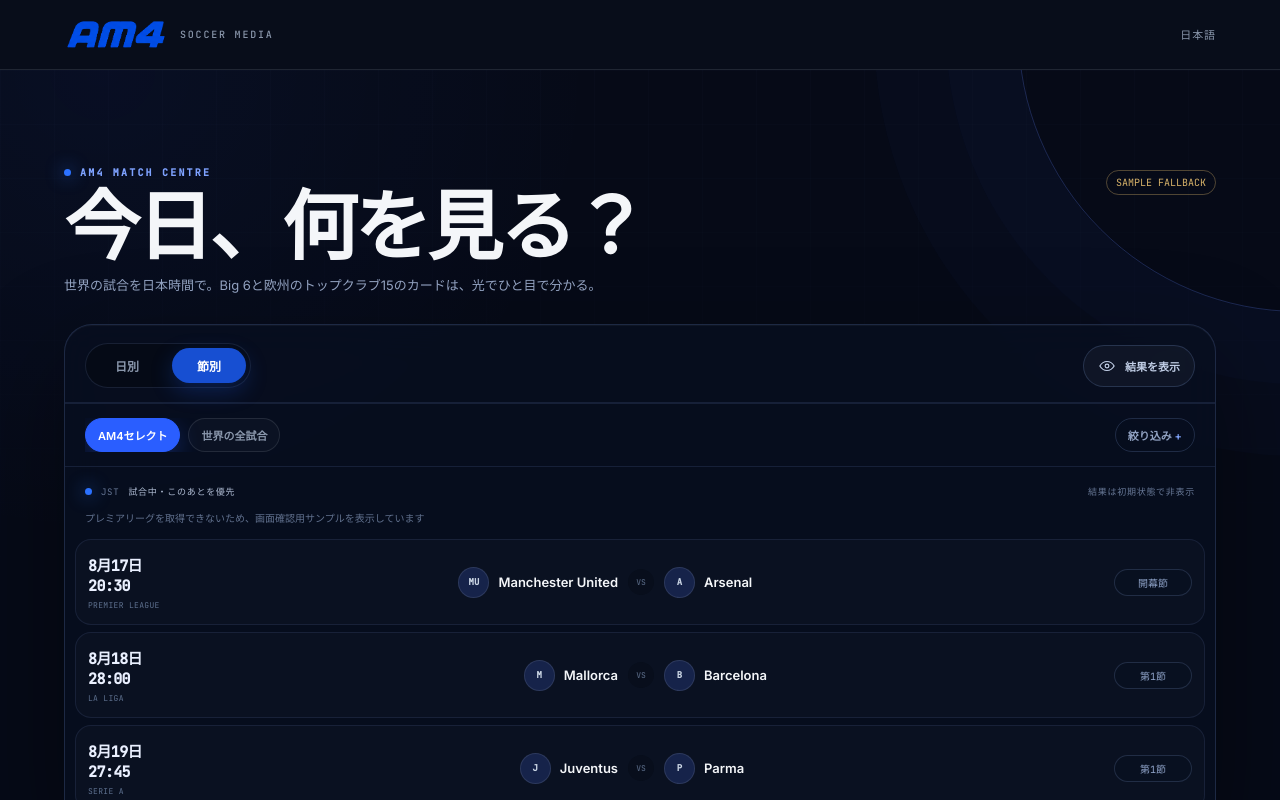
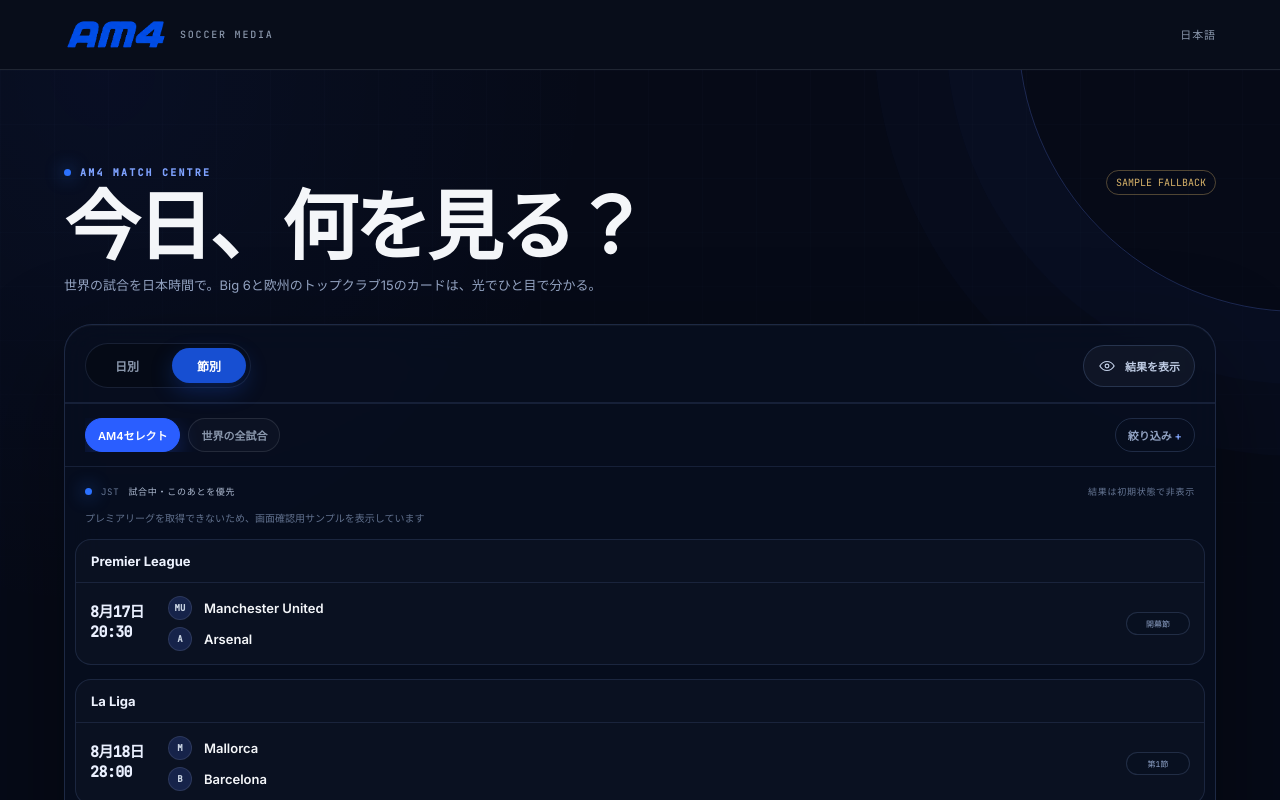
Before and after one commit to smukai0805/am4-api, a website: page index.html in a window 1280 px wide. Both pictures are taken after a click on the button "節別". Shown: the top 800 px of the page. Drawn offline with Linux system fonts and the light colour scheme; no server answers; a web font is replaced by a local one.

Commit message:
feat: group matchday fixtures by league

```diff
--- a/index.html
+++ b/index.html
@@ -905,6 +905,19 @@
   .matchday-board .sample-label{justify-self:end;min-width:78px;text-align:center;color:#8fa3c8;border-color:rgba(133,159,216,.2);background:#081020;}
   .matchday-board .sample-label[data-result-hidden="true"]{color:#b9c8e4;border-style:dashed;}
   .matchday-board .sample-label[data-live="true"]{color:#ff6c82;border-color:rgba(255,75,105,.4);box-shadow:0 0 22px rgba(255,64,96,.09);}
+  .fixture-league-group{margin:0 0 14px;border:1px solid rgba(121,151,218,.16);border-radius:16px;overflow:hidden;background:rgba(255,255,255,.018);}
+  .fixture-league-heading{margin:0;padding:13px 15px;border-bottom:1px solid rgba(121,151,218,.14);color:#eef3ff;font:700 13px var(--body);}
+  .fixture-league-list{padding:0 14px;}
+  .matchday-board .fixture-league-group .fixture-row{display:grid;grid-template-columns:68px minmax(0,1fr) 76px;align-items:center;gap:10px;width:100%;margin:0;padding:13px 0;border:0;border-bottom:1px solid rgba(121,151,218,.12);border-radius:0;background:transparent;box-shadow:none;transform:none;text-align:left;}
+  .matchday-board .fixture-league-group .fixture-row:last-child{border-bottom:0;}
+  .matchday-board .fixture-league-group .fixture-row:hover{background:transparent;border-color:rgba(121,151,218,.12);transform:none;}
+  .matchday-board .fixture-league-group .fixture-meta{align-self:start;padding-top:4px;}
+  .matchday-board .fixture-league-group .fixture-teams{display:grid;grid-template-columns:1fr;gap:7px;min-width:0;font-size:13px;}
+  .matchday-board .fixture-league-group .fixture-team{display:grid;grid-template-columns:28px minmax(0,1fr) auto;align-items:center;gap:8px;min-width:0;}
+  .matchday-board .fixture-league-group .fixture-team:first-child,.matchday-board .fixture-league-group .fixture-team:last-child{justify-content:stretch;text-align:left;}
+  .matchday-board .fixture-league-group .team-logo,.matchday-board .fixture-league-group .team-logo-fallback{width:24px;height:24px;}
+  .fixture-team-score{min-width:18px;text-align:right;color:#f4f7ff;font:700 16px var(--mono);}
+  .matchday-board .fixture-league-group .sample-label{justify-self:end;min-width:64px;padding:5px 6px;font-size:8px;}
   .match-dialog-score.is-hidden{font-size:14px;color:#8da0c2;border:1px dashed rgba(140,165,220,.35);border-radius:999px;padding:9px 13px;}
   .goal-timeline{display:grid;gap:8px;margin-top:22px;padding-top:18px;border-top:1px solid var(--line);}
   .goal-timeline h4{margin:0 0 4px;font:800 18px var(--display);letter-spacing:.02em;}
@@ -954,6 +967,14 @@
     .matchday-board .fixture-versus{width:16px;height:16px;font-size:6px;}
     .matchday-board .team-logo,.matchday-board .team-logo-fallback{width:25px;height:25px;}
     .matchday-board .sample-label{min-width:58px;padding:5px 6px;font-size:8px;}
+    .fixture-league-group{margin-bottom:10px;border-radius:14px;}
+    .fixture-league-heading{padding:11px 12px;font-size:12px;}
+    .fixture-league-list{padding:0 11px;}
+    .matchday-board .fixture-league-group .fixture-row{grid-template-columns:48px minmax(0,1fr) 58px;gap:7px;padding:11px 0;}
+    .matchday-board .fixture-league-group .fixture-teams{gap:6px;font-size:12px;}
+    .matchday-board .fixture-league-group .fixture-team{grid-template-columns:23px minmax(0,1fr) auto;gap:6px;}
+    .matchday-board .fixture-league-group .team-logo,.matchday-board .fixture-league-group .team-logo-fallback{width:21px;height:21px;}
+    .fixture-team-score{font-size:14px;}
     .fixture-prestige-badge{margin-top:5px;padding:2px 4px;font-size:6px;letter-spacing:.08em;}
     .editorial-issue{margin-bottom:22px;}
     section.block.editorial-section{padding:42px 20px 54px;}
--- a/match-centre.js
+++ b/match-centre.js
@@ -29,13 +29,17 @@
     let activeDialogFixtureId = null;
     let selectedDailyDate = AM4FootballData.tokyoDateKey(new Date());
 
-    function fixtureTeam(name, logo) {
+    function fixtureTeam(name, logo, score = "") {
       const team = document.createElement("span");
       team.className = "fixture-team";
       const clubName = document.createElement("span");
       clubName.className = "fixture-team-name";
       clubName.textContent = name;
-      team.append(teamLogo(name, logo), clubName);
+      const teamScore = document.createElement("strong");
+      teamScore.className = "fixture-team-score";
+      teamScore.textContent = score;
+      teamScore.hidden = !score;
+      team.append(teamLogo(name, logo), clubName, teamScore);
       return team;
     }
 
@@ -51,6 +55,12 @@
       if (fixture.homeGoals != null && fixture.awayGoals != null) return `${fixture.homeGoals}${separator}${fixture.awayGoals}`;
       if (fixture.score && fixture.score !== "-") return String(fixture.score).replace("-", separator);
       return "";
+    }
+
+    function fixtureTeamScores(fixture) {
+      const score = fixtureScoreLabel(fixture);
+      const [home = "", away = ""] = score.split(/[-–]/).map((value) => value.trim());
+      return { home, away };
     }
 
     function detailFact(label, value) {
@@ -185,7 +195,21 @@
 
     function renderFixtures(items, sourceLabel = "") {
       fixturesNode.replaceChildren();
+      const groups = new Map();
       AM4FootballData.sortFixturesForViewing(items).forEach((fixture) => {
+        const competition = fixture.competition || fixture.roundLabel || "大会情報確認中";
+        if (!groups.has(competition)) groups.set(competition, []);
+        groups.get(competition).push(fixture);
+      });
+      groups.forEach((fixtures, competition) => {
+        const group = document.createElement("section");
+        group.className = "fixture-league-group";
+        const heading = document.createElement("h3");
+        heading.className = "fixture-league-heading";
+        heading.textContent = competition;
+        const list = document.createElement("div");
+        list.className = "fixture-league-list";
+        fixtures.forEach((fixture) => {
           const row = document.createElement("button");
           row.type = "button";
           row.className = "fixture-row";
@@ -195,18 +219,24 @@
             spoilersRevealed || revealedFixtureIds.has(fixtureKey(fixture)),
           );
           row.setAttribute("aria-label", `${fixture.home}対${fixture.away}の${resultPresentation.hidden ? "結果を見る" : "詳細を見る"}`);
-        row.innerHTML = '<div class="fixture-meta"><div class="fixture-date"></div><div class="fixture-comp"></div></div><div class="fixture-teams"></div><span class="sample-label"></span>';
+          row.innerHTML = '<div class="fixture-meta"><div class="fixture-date"></div></div><div class="fixture-teams"></div><span class="sample-label"></span>';
           row.querySelector(".fixture-date").textContent = fixture.kickoff
             ? `${new Intl.DateTimeFormat("ja-JP", { timeZone: "Asia/Tokyo", hour: "2-digit", minute: "2-digit" }).format(new Date(fixture.kickoff))} JST`
             : fixture.date;
-        row.querySelector(".fixture-comp").textContent = fixture.competition || fixture.roundLabel || "大会情報確認中";
           const teams = row.querySelector(".fixture-teams");
-        const versus = document.createElement("span");
-        versus.className = "fixture-versus";
-        versus.textContent = "vs";
-        teams.append(fixtureTeam(fixture.home, fixture.homeLogo), versus, fixtureTeam(fixture.away, fixture.awayLogo));
+          const scores = resultPresentation.hidden ? { home: "", away: "" } : fixtureTeamScores(fixture);
+          teams.append(
+            fixtureTeam(fixture.home, fixture.homeLogo, scores.home),
+            fixtureTeam(fixture.away, fixture.awayLogo, scores.away),
+          );
           const rowLabel = row.querySelector(".sample-label");
-        const rowLabelText = resultPresentation.label || fixture.note || (sourceLabel === "SAMPLE" ? sourceLabel : "");
+          const rowLabelText = resultPresentation.hidden
+            ? "結果を見る"
+            : statusGroup === "live"
+              ? "LIVE"
+              : statusGroup === "finished"
+                ? "終了"
+                : fixture.note || (sourceLabel === "SAMPLE" ? sourceLabel : "");
           rowLabel.textContent = rowLabelText;
           rowLabel.hidden = !rowLabelText;
           rowLabel.dataset.resultHidden = String(resultPresentation.hidden);
@@ -215,7 +245,10 @@
             openMatchDetail(fixture, sourceLabel);
             if (statusGroup === "finished" && resultPresentation.hidden) renderFixtureView();
           });
-        fixturesNode.append(row);
+          list.append(row);
+        });
+        group.append(heading, list);
+        fixturesNode.append(group);
       });
     }
 
```
Lines whose indentation alone changed are shown as unchanged.
